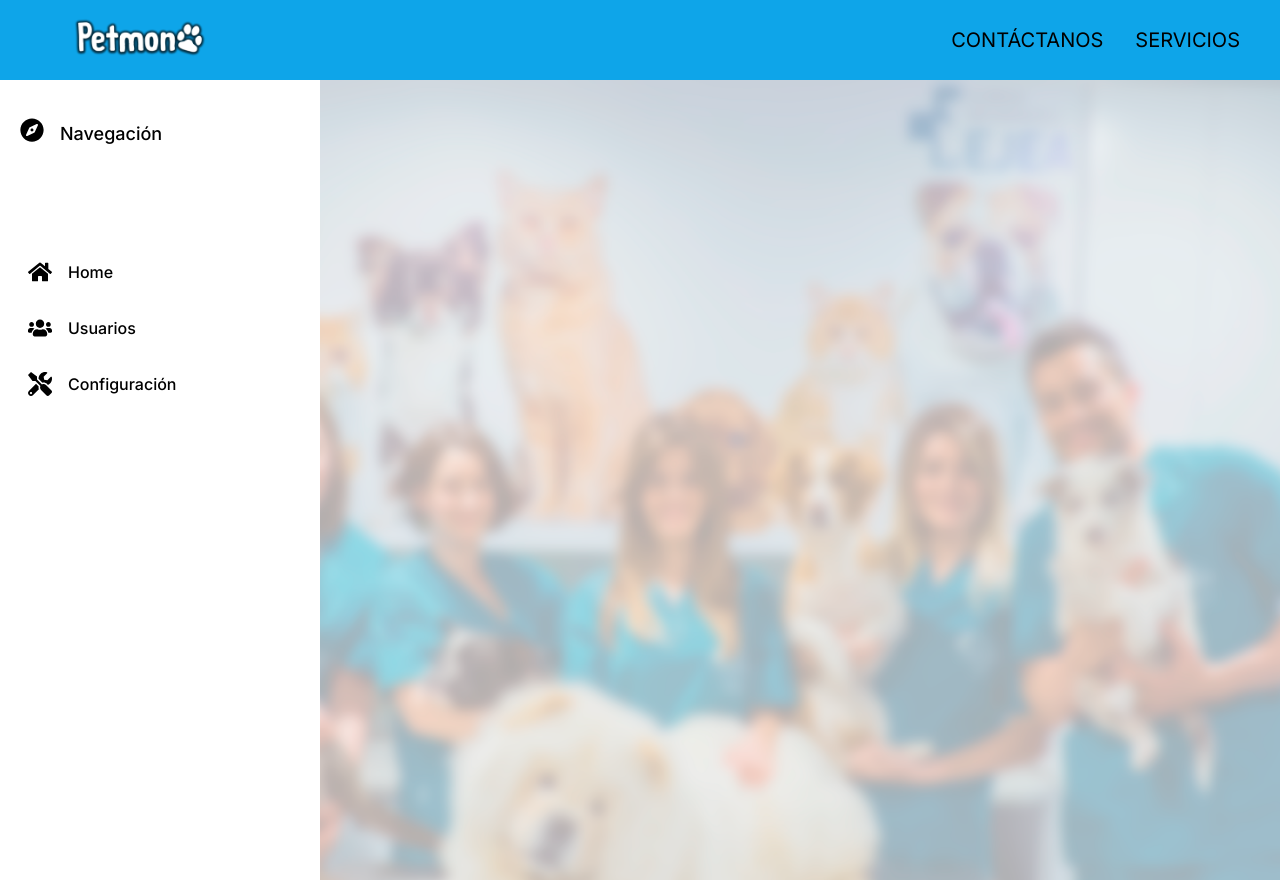
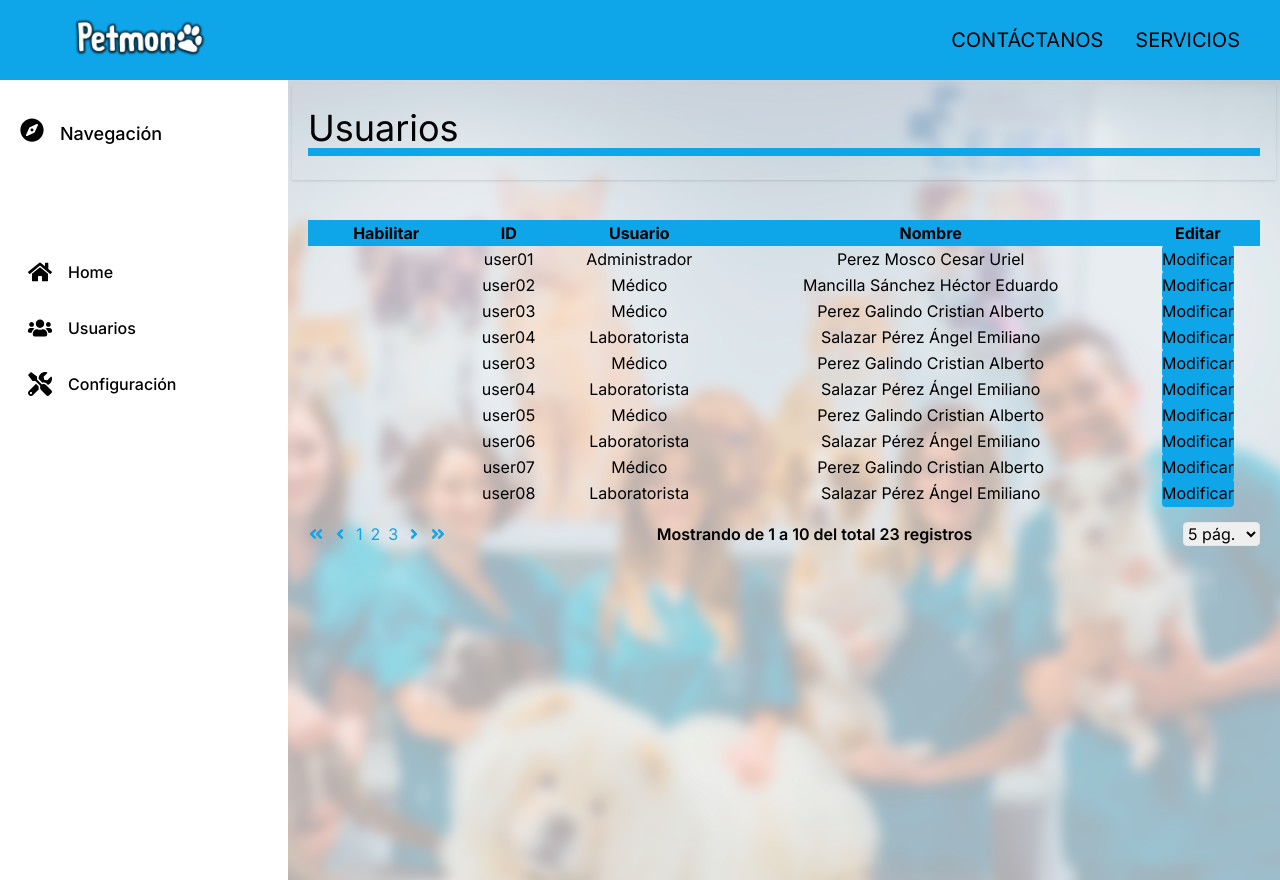
Before and after one commit to AxelBravo356/Veterinaria, a Next.js app: page /admin/users in a window 1280 px wide. Built offline with nearby package versions, Linux system fonts and the light colour scheme.

Commit message:
userPage+userTable

```diff
--- a/package.json
+++ b/package.json
@@ -12,6 +12,7 @@
     "@fortawesome/fontawesome-svg-core": "^6.4.0",
     "@fortawesome/free-brands-svg-icons": "^6.4.0",
     "@fortawesome/react-fontawesome": "^0.2.0",
+    "@tanstack/react-table": "^8.9.1",
     "autoprefixer": "10.4.14",
     "classnames": "^2.3.2",
     "next": "13.4.4",
--- a/src/app/admin/page.jsx
+++ b/src/app/admin/page.jsx
@@ -1,15 +1,15 @@
-import Layout from "@/components/layout";
+import Layout from "@/components/layout-admin";
 
 export default function Admin() {
   return (
     <>
       <Layout>
-        <div className="border border-dashed grid grid-rows-3 py-52  w-full">
+        <div className=" grid grid-rows-3 py-52  w-full">
           <div className="text-7xl">
             <h2>Bienvenido</h2>
             <div className="bg-sky-500 py-1"></div>
           </div>
-          <div className="py-7 text-2xl font-medium text-sky-600">
+          <div className="text-2xl font-medium text-sky-600">
             <h2>Administrador</h2>
           </div>
           <div className="text-3xl">
--- a/src/app/admin/users/page.jsx
+++ b/src/app/admin/users/page.jsx
@@ -1,9 +1,15 @@
-import Layout from "@/components/layout";
+import LayoutSideBar from "@/components/layout-admin";
+import LayoutTable from "@/components/layout-table";
+import UserTable from "@/view/UserTable";
 
 export default function Users() {
   return (
-    <Layout>
-      <div></div>
-    </Layout>
+    <>
+      <LayoutSideBar>
+        <LayoutTable>
+          <UserTable />
+        </LayoutTable>
+      </LayoutSideBar>
+    </>
   );
 }
--- a/src/app/citas/page.jsx
+++ /dev/null
@@ -1,8 +0,0 @@
-
-export default function Home() {
-  return (
-    <>
-      <h2>Página de citas</h2>
-    </>
-  )
-}
--- a/src/components/layout/index.jsx
+++ b/src/components/layout-admin/index.jsx
@@ -6,7 +6,7 @@ export default function Layout({ children }) {
   return (
     <>
       <NavAdmin />
-      <div className=" bg h-screen flex  justify-center">
+      <div className=" bg flex justify-center">
         <Sidebar />
         <div className="flex-1 p-1 h-full text-black ">{children}</div>
       </div>
--- /dev/null
+++ b/src/components/layout-table/index.jsx
@@ -0,0 +1,15 @@
+export default function LayoutTable(props) {
+  return (
+    <div>
+      <header className="shadow">
+        <div className="mx-auto py-6 px-4">
+          <h1 className="text-black text-4xl">Usuarios</h1>
+          <div className="w-full py-1 bg-sky-500"></div>
+        </div>
+      </header>
+      <main>
+        <div className="mx-auto py-6 px-4">{props.children}</div>
+      </main>
+    </div>
+  );
+}
--- a/src/components/sidebar/index.jsx
+++ b/src/components/sidebar/index.jsx
@@ -23,15 +23,11 @@ export default function Sidebar() {
 
   const router = useRouter();
 
-  const activeMenu = useMemo(
-    () => menuItems.find((menu) => menu.link === router.pathname),
-    [router.pathname]
-  );
   const wrapperClasses = classNames(
-    "h-screen px-4 pt-8 pb-4 bg-white flex justify-start flex-col w-80",
+    "h-screen px-4 pt-8 pb-4 bg-white flex justify-start flex-col w-72",
     {
       ["w-72"]: !toggleCollapse,
-      ["w-24"]: toggleCollapse,
+      ["w-28"]: toggleCollapse,
     }
   );
 
@@ -60,7 +56,7 @@ export default function Sidebar() {
     >
       <div className="flex flex-col">
         <div className="flex items-center justify-between relative">
-          <div className="flex items-center pl-1 gap-4">
+          <div className="flex items-center pl-1 gap-4 ">
             <FaCompass className="text-2xl" />
             <span
               className={classNames("mt-2 text-lg font-medium text-black", {
--- /dev/null
+++ b/src/utils/defaultData.js
@@ -0,0 +1,117 @@
+export const defaultData = [
+  {
+    ID:"user01",
+    USUARIO:"Administrador",
+    NOMBRE:"Perez Mosco Cesar Uriel",
+  },
+  {
+    ID:"user02",
+    USUARIO:"Médico",
+    NOMBRE:"Mancilla Sánchez Héctor Eduardo",
+  },
+  {
+    ID:"user03",
+    USUARIO:"Médico",
+    NOMBRE:"Perez Galindo Cristian Alberto",
+  },
+  {
+    ID:"user04",
+    USUARIO:"Laboratorista",
+    NOMBRE:"Salazar Pérez Ángel Emiliano",
+  },
+  {
+    ID:"user03",
+    USUARIO:"Médico",
+    NOMBRE:"Perez Galindo Cristian Alberto",
+  },
+  {
+    ID:"user04",
+    USUARIO:"Laboratorista",
+    NOMBRE:"Salazar Pérez Ángel Emiliano",
+  },
+  {
+    ID:"user05",
+    USUARIO:"Médico",
+    NOMBRE:"Perez Galindo Cristian Alberto",
+  },
+  {
+    ID:"user06",
+    USUARIO:"Laboratorista",
+    NOMBRE:"Salazar Pérez Ángel Emiliano",
+  },
+  {
+    ID:"user07",
+    USUARIO:"Médico",
+    NOMBRE:"Perez Galindo Cristian Alberto",
+  },
+  {
+    ID:"user08",
+    USUARIO:"Laboratorista",
+    NOMBRE:"Salazar Pérez Ángel Emiliano",
+  },
+  {
+    ID:"user09",
+    USUARIO:"Médico",
+    NOMBRE:"Perez Galindo Cristian Alberto",
+  },
+  {
+    ID:"user10",
+    USUARIO:"Laboratorista",
+    NOMBRE:"Salazar Pérez Ángel Emiliano",
+  },
+  {
+    ID:"user11",
+    USUARIO:"Médico",
+    NOMBRE:"Perez Galindo Cristian Alberto",
+  },
+  {
+    ID:"user12",
+    USUARIO:"Laboratorista",
+    NOMBRE:"Salazar Pérez Ángel Emiliano",
+  },
+  {
+    ID:"user13",
+    USUARIO:"Médico",
+    NOMBRE:"Perez Galindo Cristian Alberto",
+  },
+  {
+    ID:"user14",
+    USUARIO:"Laboratorista",
+    NOMBRE:"Salazar Pérez Ángel Emiliano",
+  },
+  {
+    ID:"user15",
+    USUARIO:"Médico",
+    NOMBRE:"Perez Galindo Cristian Alberto",
+  },
+  {
+    ID:"user16",
+    USUARIO:"Laboratorista",
+    NOMBRE:"Salazar Pérez Ángel Emiliano",
+  },
+  {
+    ID:"user17",
+    USUARIO:"Médico",
+    NOMBRE:"Perez Galindo Cristian Alberto",
+  },
+  {
+    ID:"user18",
+    USUARIO:"Laboratorista",
+    NOMBRE:"Salazar Pérez Ángel Emiliano",
+  },
+  {
+    ID:"user19",
+    USUARIO:"Médico",
+    NOMBRE:"Perez Galindo Cristian Alberto",
+  },
+  {
+    ID:"user20",
+    USUARIO:"Laboratorista",
+    NOMBRE:"Salazar Pérez Ángel Emiliano",
+  },
+  {
+    ID:"user21",
+    USUARIO:"Médico",
+    NOMBRE:"Perez Galindo Cristian Alberto",
+  },
+]
--- /dev/null
+++ b/src/view/UserTable.jsx
@@ -0,0 +1,158 @@
+"use client";
+import {
+  FaAngleDoubleLeft,
+  FaAngleLeft,
+  FaAngleRight,
+  FaAngleDoubleRight,
+} from "react-icons/fa";
+import React, { useState } from "react";
+import {
+  flexRender,
+  getCoreRowModel,
+  useReactTable,
+  getPaginationRowModel,
+} from "@tanstack/react-table";
+import { defaultData } from "@/utils/defaultData";
+import classNames from "classnames";
+
+export default function UserTable() {
+  const [data, setData] = useState(defaultData);
+  const columns = [
+    {
+      accessorKey: "Habilitar",
+      header: () => <span>Habilitar</span>,
+    },
+    {
+      accessorKey: "ID",
+      header: () => <span>ID</span>,
+    },
+    {
+      accessorKey: "USUARIO",
+      header: () => <span>Usuario</span>,
+    },
+    {
+      accessorKey: "NOMBRE",
+      header: () => <span>Nombre</span>,
+    },
+    {
+      accessorKey: "EDITAR",
+      header: () => <span>Editar</span>,
+      cell: (info) => (
+        <botton className="bg-sky-500 py-1 rounded">Modificar</botton>
+      ),
+    },
+  ];
+
+  const table = useReactTable({
+    data,
+    columns,
+    getCoreRowModel: getCoreRowModel(),
+    getPaginationRowModel: getPaginationRowModel(),
+  });
+
+  return (
+    <div className="px-6 py-4 bg-slate-200">
+      <table className="table-auto w-full ">
+        <thead className="bg-sky-500">
+          {table.getHeaderGroups().map((headerGroup) => (
+            <tr
+              key={headerGroup.id}
+              className="border-b border-gray-300 text-gray-600 bg-gray-100"
+            >
+              {headerGroup.headers.map((header) => (
+                <th key={header.id} className="py-2 px-4 uppercase">
+                  {header.isPlaceholder
+                    ? null
+                    : flexRender(
+                        header.column.columnDef.header,
+                        header.getContext()
+                      )}
+                </th>
+              ))}
+            </tr>
+          ))}
+        </thead>
+        <tbody className="bg-slate-100">
+          {table.getRowModel().rows.map((row) => (
+            <tr
+              key={row.id}
+              className="text-gray-600 text-center hover:bg-slate-100"
+            >
+              {row.getVisibleCells().map((cell) => (
+                <td key={cell.id} className="py-2 px-14 hover:bg-slate-400">
+                  {flexRender(cell.column.columnDef.cell, cell.getContext())}
+                </td>
+              ))}
+            </tr>
+          ))}
+        </tbody>
+      </table>
+      <div className="mt-4 flex items-center justify-between">
+        <div className="flex items-center gap-2">
+          <button
+            onClick={() => table.setPageIndex(0)}
+            disabled={!table.getCanPreviousPage()}
+            className="text-sky-500 py-0.5 px-1 rounded-md border-gray-300"
+          >
+            <FaAngleDoubleLeft />
+          </button>
+
+          <button
+            onClick={() => table.previousPage()}
+            disabled={!table.getCanPreviousPage()}
+            className="text-sky-500 py-0.5 px-1 rounded-md"
+          >
+            <FaAngleLeft />
+          </button>
+
+          {table.getPageOptions().map((value, key) => (
+            <button
+              key={key}
+              className={classNames({
+                "text-sky-500 py-0.5 px-2": true,
+                "bg-indigo-100 text-indigo-700":
+                  value === table.getState().pagination.pageIndex,
+              })}
+              onClick={() => table.setPageIndex(value)}
+            >
+              {value + 1}
+            </button>
+          ))}
+
+          <button
+            onClick={() => table.nextPage()}
+            disabled={!table.getCanNextPage()}
+            className="text-sky-500 py-0.5 px-1 rounded-md"
+          >
+            <FaAngleRight />
+          </button>
+
+          <button
+            onClick={() => table.setPageIndex(table.getPageCount() - 1)}
+            disabled={!table.getCanNextPage()}
+            className="text-sky-500 py-0.5 px-1 rounded-md "
+          >
+            <FaAngleDoubleRight />
+          </button>
+        </div>
+        <div className="text-black font-semibold">
+          Mostrando de {Number(table.getRowModel().rows[0].id) + 1} a{" "}
+          {Number(
+            table.getRowModel().rows[table.getRowModel().rows.length - 1].id
+          ) + 1}{" "}
+          del total {defaultData.length} registros
+        </div>
+        <select
+          className="text-gray-600 border border-gray-300 rounded outline-indigo-600"
+          onChange={(e) => {
+            table.setPageSize(Number(e.target.value));
+          }}
+        >
+          <option value="5">5 pág.</option>
+          <option value="10">10 pág.</option>
+          <option value="15">15 pág.</option>
+        </select>
+      </div>
+    </div>
+  );
+}
```
Also changed, not shown: src/components/layout-admin/styles.admin.css (renamed from src/components/layout/styles.admin.css), 2 other files (tests, documents, lock files or other folders).
